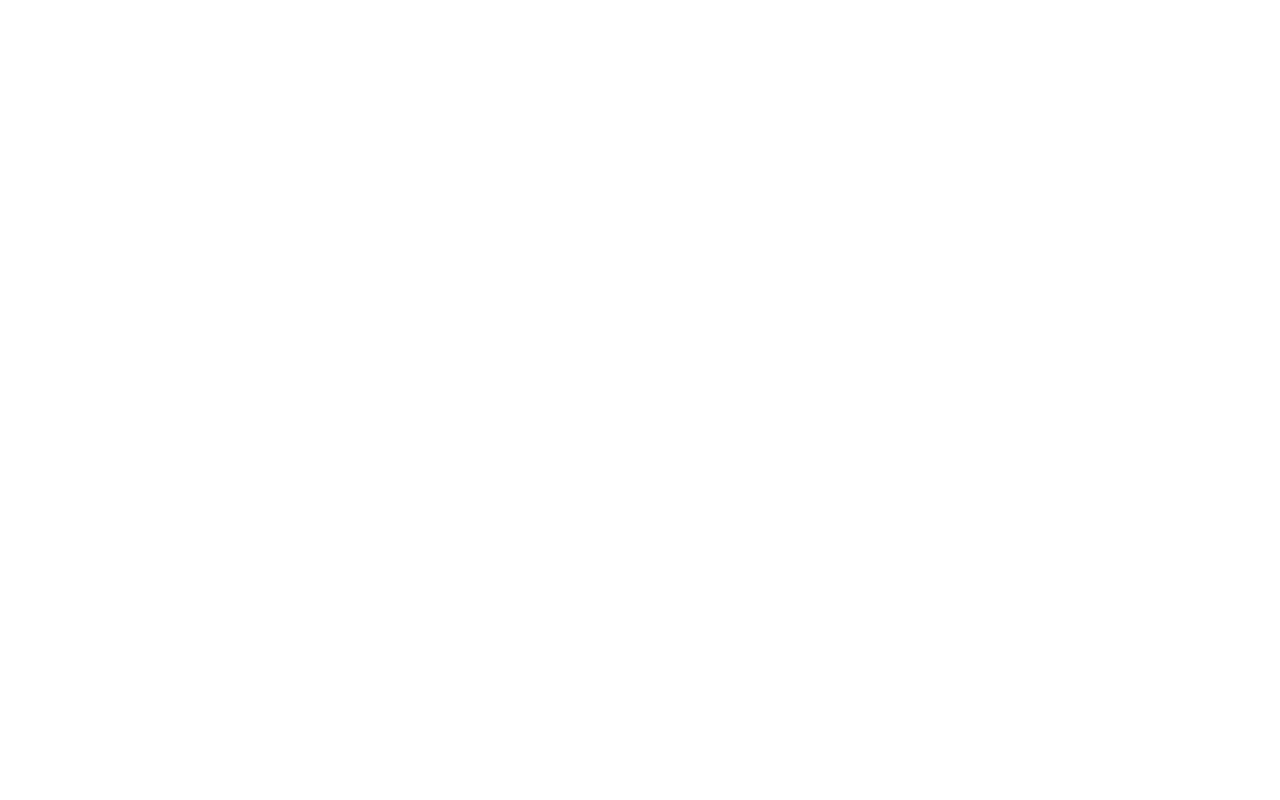
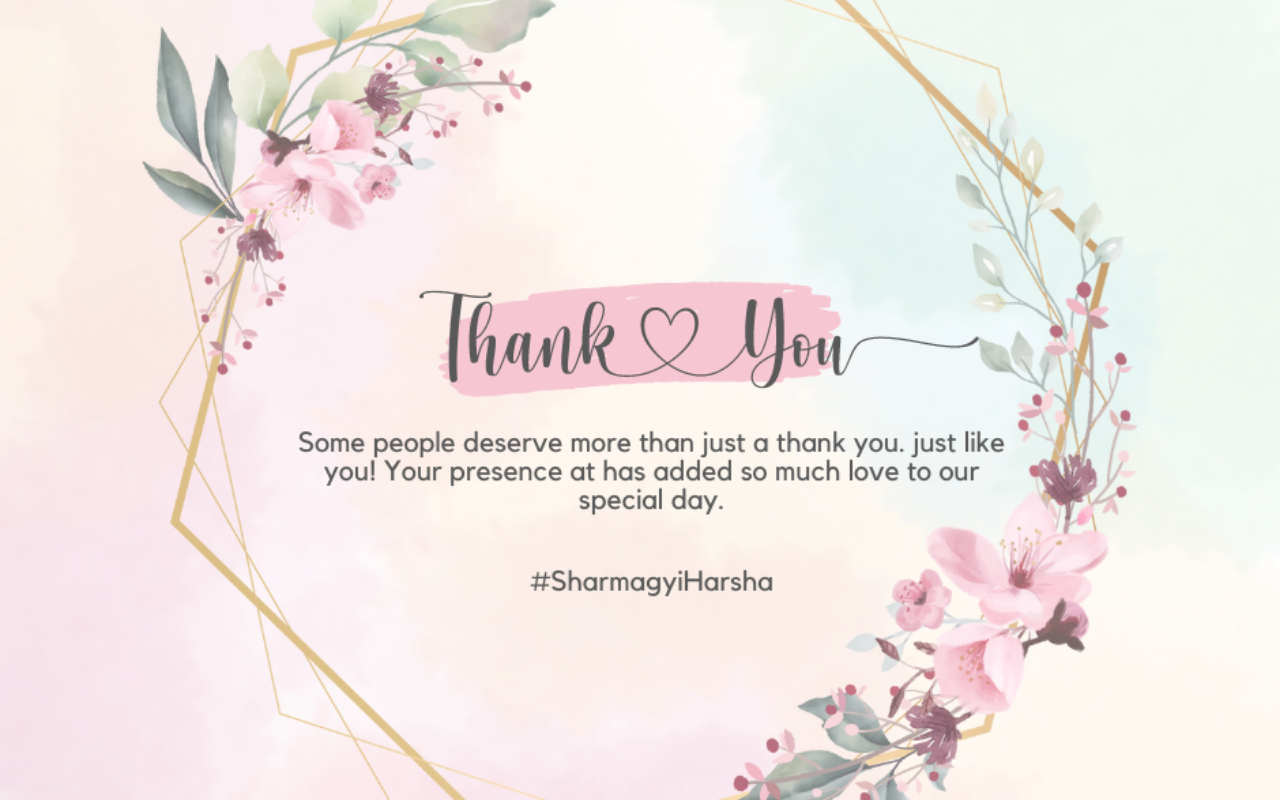
Before and after one commit to sharmagyiharsha/sharmagyiharsha.github.io, a plain HTML site: page index.html in a window 1280 px wide. Drawn offline with Linux system fonts and the light colour scheme.

Commit message:
Fix image name

```diff
--- a/index.html
+++ b/index.html
@@ -20,7 +20,7 @@ body, html {
 
 }
 .bgimg-1 {
-  background-image: url("thank_you.jpg");
+  background-image: url("thank_you.png");
   height: 100%;
 }
 
```
